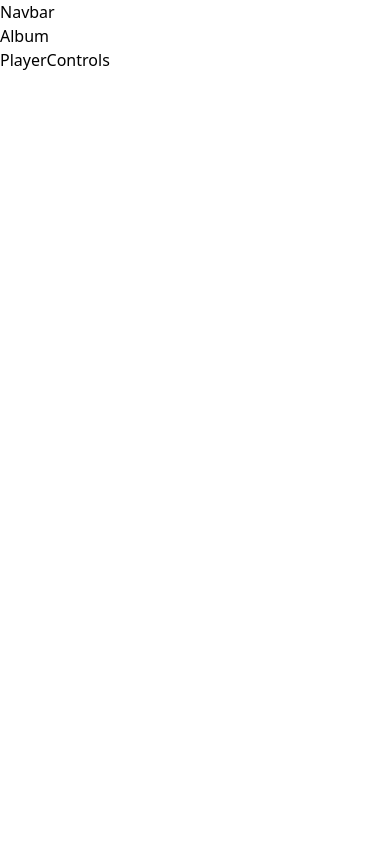
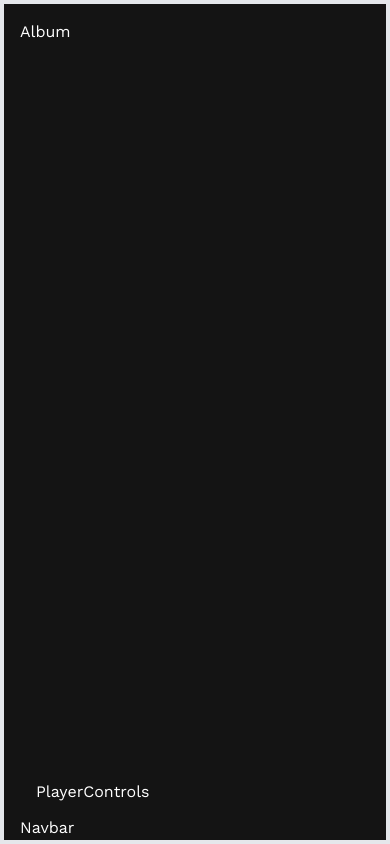
Before and after one commit to juju-anselum/musizon, a React (Vite) app: page /album in a window 390 px wide. Built offline with nearby package versions, Linux system fonts and the light colour scheme; the HTML template or start-up script is replaced by a standard one.

Commit message:
Layouts style added

```diff
--- a/index.html
+++ b/index.html
@@ -12,8 +12,11 @@
       rel="stylesheet"
     />
   </head>
-  <body>
-    <div id="root"></div>
+  <body class="bg-primaryColor">
+    <div
+      class="w-svw h-dvh max-w-[2000px] mx-auto overflow-hidden text-white font-work-sans"
+      id="root"
+    ></div>
     <script type="module" src="/src/main.jsx"></script>
   </body>
 </html>
--- a/src/layouts/FullScreenLayout.jsx
+++ b/src/layouts/FullScreenLayout.jsx
@@ -2,7 +2,7 @@ import { Outlet } from "react-router-dom";
 
 const FullScreenLayout = () => {
   return (
-    <div className="full-screen-layout">
+    <div className="w-full h-full p-2">
       <Outlet />
     </div>
   );
--- a/src/layouts/MainLayout.jsx
+++ b/src/layouts/MainLayout.jsx
@@ -3,14 +3,35 @@ import { Navbar, PlayerControls } from '../pages';
 
 const MainLayout = () => {
 	return (
-		<div className="main-layout">
-			<Navbar />
-			<div className="content">
-				<Outlet />
+		<>
+			{/* Movbile */}
+			<div className='w-full h-full border-4 relative lg:hidden'>
+				<div className='w-full absolute bottom-0 px-4 flex flex-col gap-3'>
+					<div className='w-full px-4'>
+						<PlayerControls />
+					</div>
+					<Navbar />
+				</div>
+				<div className='w-full h-full p-4 overflow-y-scroll'>
+					<Outlet />
+				</div>
 			</div>
-			<PlayerControls />
-		</div>
+			{/* Desktop */}
+			<div className='hidden w-full h-full px-4 py-2 lg:flex flex-col '>
+				<div className='w-full h-full overflow-y-scroll flex-1 flex'>
+					<div className='w-3/12 h-full lg:w-2/12'>
+						<Navbar />
+					</div>
+					<div className=' flex-1 h-full'>
+						<Outlet />
+					</div>
+				</div>
+				<div className='w-full h-20'>
+					<PlayerControls />
+				</div>
+			</div>
+		</>
 	);
 };
 
-export default MainLayout
+export default MainLayout;
--- a/src/pages/Navbar.jsx
+++ b/src/pages/Navbar.jsx
@@ -1,6 +1,8 @@
 const Navbar = () => {
     return (
-        <div>Navbar</div>
+        <div className="w-full">
+            Navbar
+        </div>
     )
 }
 
--- a/tailwind.config.js
+++ b/tailwind.config.js
@@ -11,7 +11,7 @@ export default {
         'work-sans': ['Work Sans', 'sans-serif'],
       },
       colors: {
-        'primaryColor': '#141414D',
+        'primaryColor': '#141414',
         'primaryColorAccent': '#1f1f1f',
         'secondaryColor': '#e2eaee',
         'secondaryColorAccent': '#ecf1f3',
```
